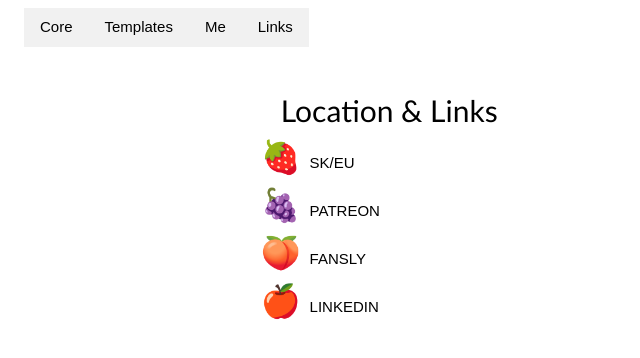
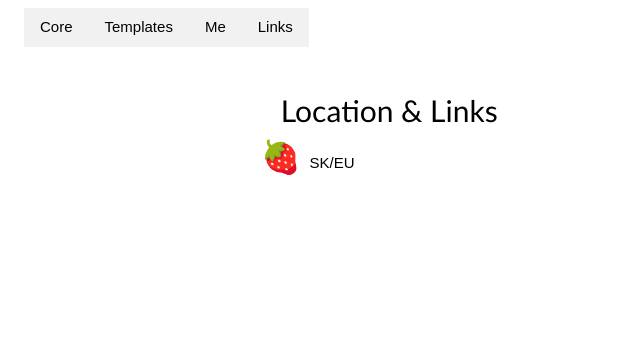
Before and after one commit to kinklure/jakubik.art, a Jekyll site: the page built from contact.html, in a window 1280 px wide. Shown: the top 358 px of the page, without its empty margins (0-640 px from the left). Built offline with Jekyll 4.4.1, drawn with Linux system fonts in a browser that asks for light colours.

Commit message:
Update contact.html

```diff
--- a/contact.html
+++ b/contact.html
@@ -7,11 +7,6 @@ layout: default
 <h2>Location & Links</h2>
     <a class="icon" >&#127827; </a>SK/EU
 	<br>
-	    <a class="icon" >&#127815; <a href="https://www.patreon.com/kinkualize" rel="me"><span>PATREON</span></a>
-		    <br>
-	    <a class="icon" >&#127825; <a href="https://fansly.com/kinkualize/posts" rel="me"><span>FANSLY</span></a>
-		    <br>
-	    <a class="icon" >&#127822; <a href="https://linkedin.com/in/jakubikdesigner" rel="me"><span>LINKEDIN</span></a>
 	    <br>
     </div>
 </footer>
```
